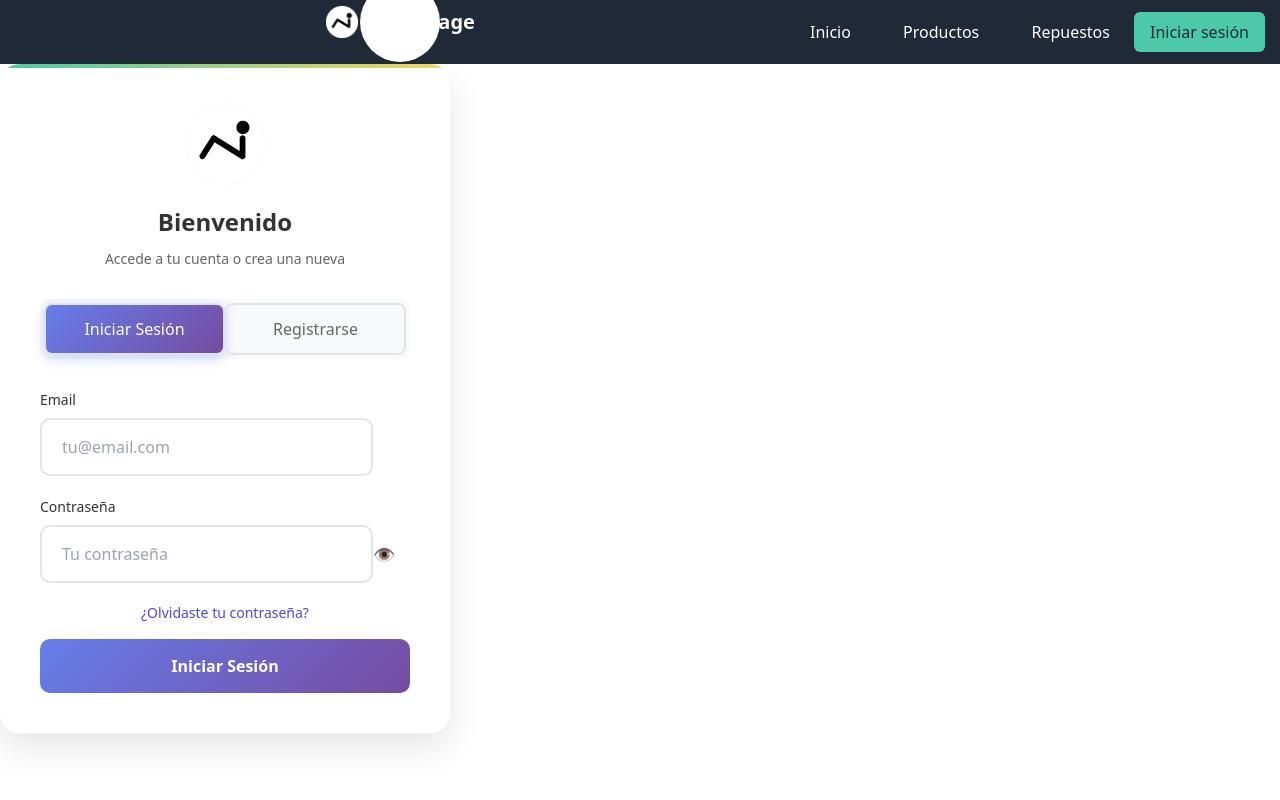
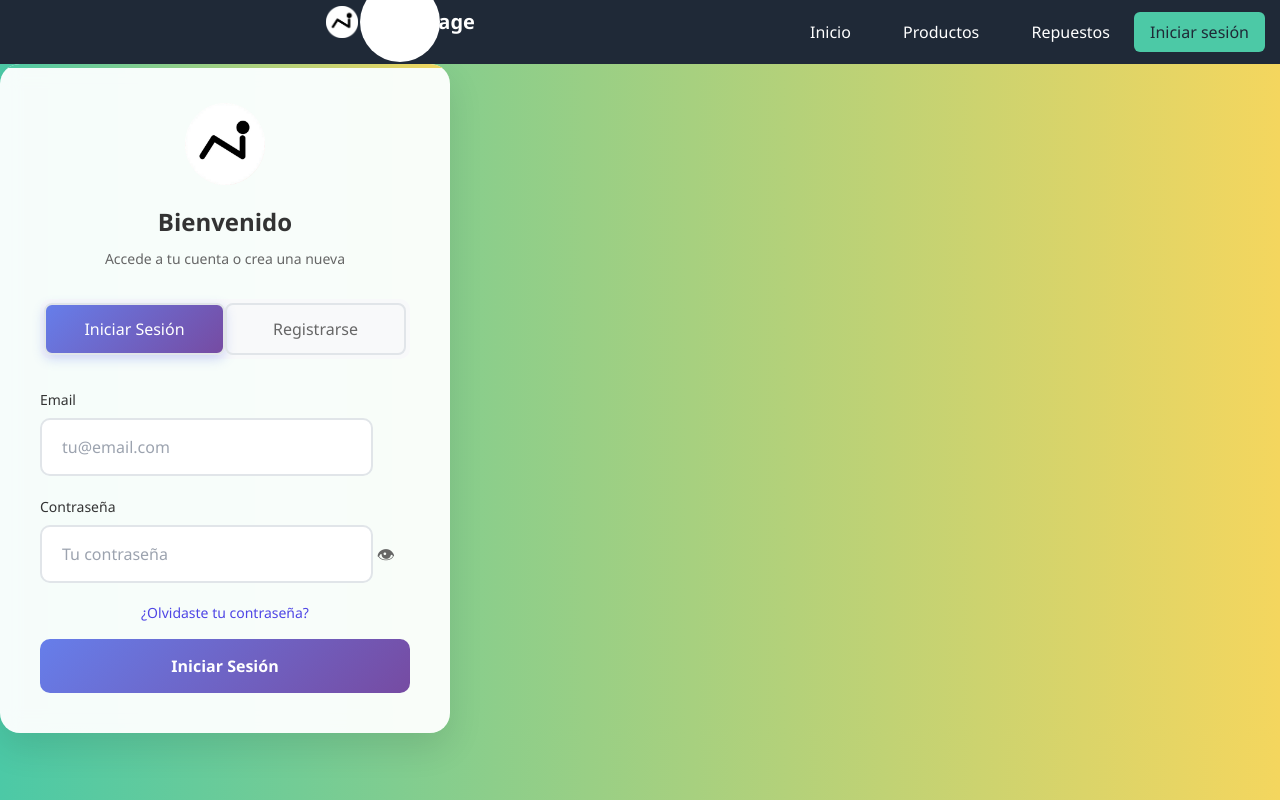
Before and after one commit to S4N14G0/NewImage, a Flask app: page /login in a window 1280 px wide. Run offline with Flask 3, Linux system fonts and the light colour scheme; some libraries are stand-ins or nearby versions.

Commit message:
modified:   static/Login-SignUp.css

```diff
--- a/static/Login-SignUp.css
+++ b/static/Login-SignUp.css
@@ -8,6 +8,10 @@
 }
 
 /* Base Styles */
+body {
+    font-family: 'Segoe UI', Tahoma, Geneva, Verdana, sans-serif;
+    background: linear-gradient(to right, var(--primary), var(--secondary));
+}
 
 
 .hidden{
```
